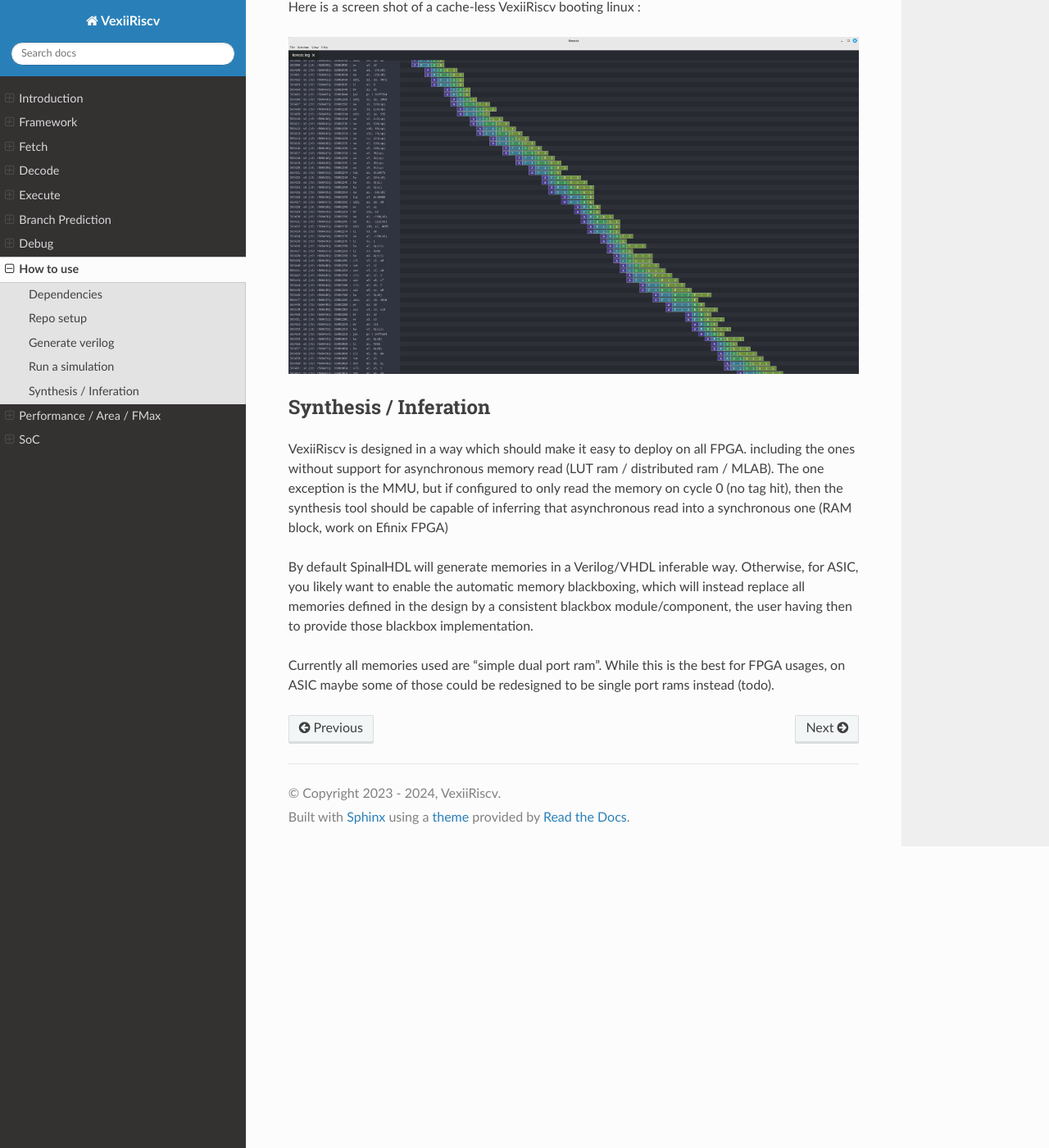
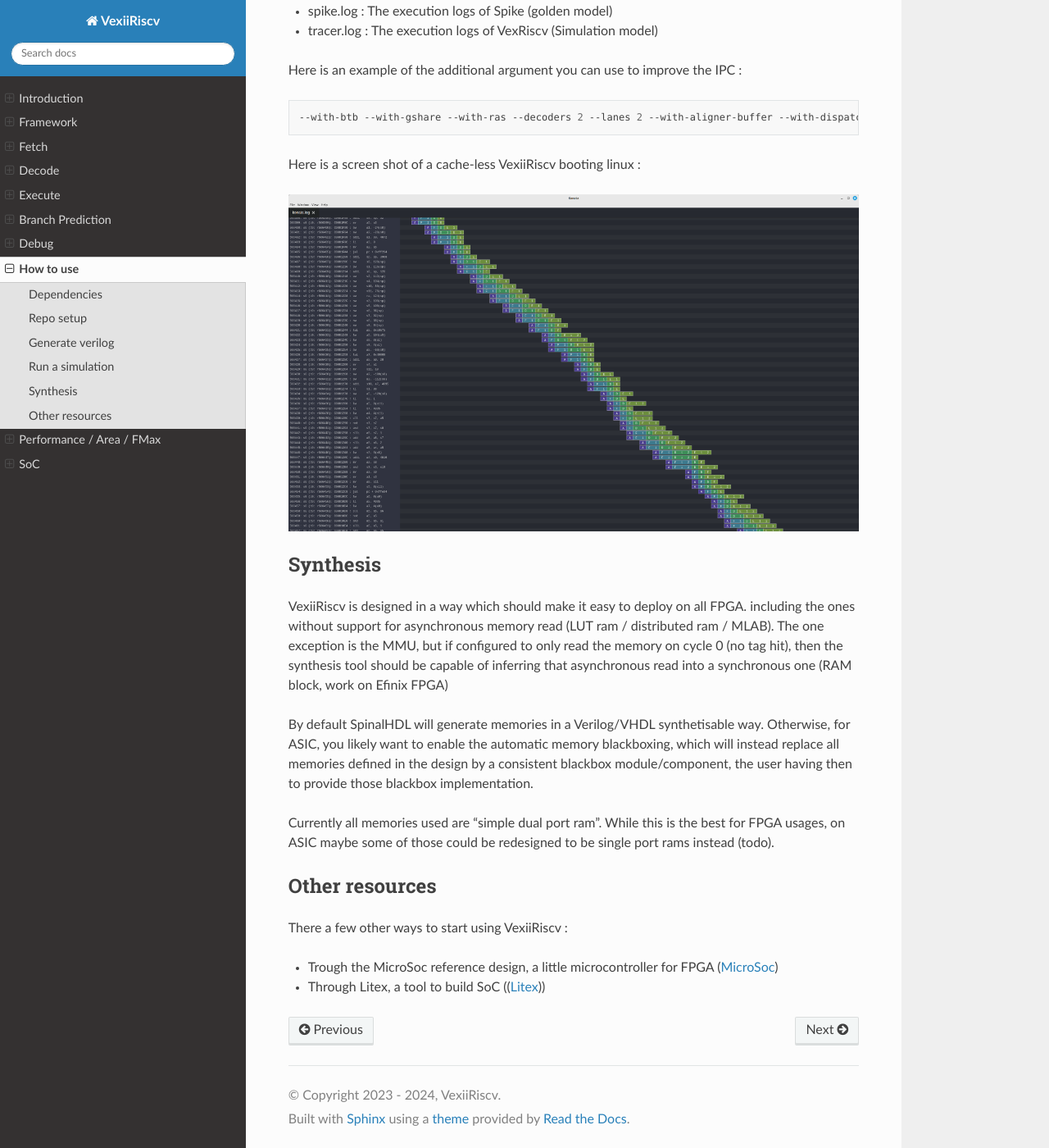
Before and after one commit to SpinalHDL/VexiiRiscv-RTD, a Sphinx documentation site: the page built from source/VexiiRiscv/HowToUse/index.rst, in a window 1280 px wide and 1400 px high, scrolled down 2804 px. Shown: the whole window at 82% size. Built offline with Sphinx 7.4.7 and the Read the Docs theme 3.1.0, drawn with Linux system fonts in a browser that asks for light colours; some of the changed text lies outside the part shown.

```diff
--- a/source/VexiiRiscv/HowToUse/index.rst
+++ b/source/VexiiRiscv/HowToUse/index.rst
@@ -4,6 +4,15 @@ How to use
 
 Dependencies
 ---------------
+
+You will need :
+
+- A java JDK
+- SBT (Scala build tool)
+- Verilator (optional, for simulations)
+- GCC for RISC-V (optional, if you want to compile some code)
+- a few RVLS / Spike dependencies (optional, if you want to have lock-step simulations checking)
+
 
 On debian :
 
@@ -153,7 +162,7 @@ Here is a screen shot of a cache-less VexiiRiscv booting linux :
 
 
 
-Synthesis / Inferation
+Synthesis
 -----------------------
 
 VexiiRiscv is designed in a way which should make it easy to deploy on all FPGA.
@@ -163,10 +172,18 @@ The one exception is the MMU, but if configured to only read the memory on cycle
 (no tag hit), then the synthesis tool should be capable of inferring that asynchronous
 read into a synchronous one (RAM block, work on Efinix FPGA)
 
-By default SpinalHDL will generate memories in a Verilog/VHDL inferable way.
+By default SpinalHDL will generate memories in a Verilog/VHDL synthetisable way.
 Otherwise, for ASIC, you likely want to enable the automatic memory blackboxing,
 which will instead replace all memories defined in the design by a consistent blackbox
 module/component, the user having then to provide those blackbox implementation.
 
 Currently all memories used are "simple dual port ram". While this is the best for FPGA usages,
 on ASIC maybe some of those could be redesigned to be single port rams instead (todo).
+
+Other resources
+------------------
+
+There a few other ways to start using VexiiRiscv :
+
+- Trough the MicroSoc reference design, a little microcontroller for FPGA (:ref:`microsoc`)
+- Through Litex, a tool to build SoC ((:ref:`litex`))
--- a/source/VexiiRiscv/Soc/litex.rst
+++ b/source/VexiiRiscv/Soc/litex.rst
@@ -1,3 +1,4 @@
+.. _litex:
 
 Litex
 -----
```
Also changed, not shown: source/VexiiRiscv/Introduction/index.rst (+7 -7 lines).
